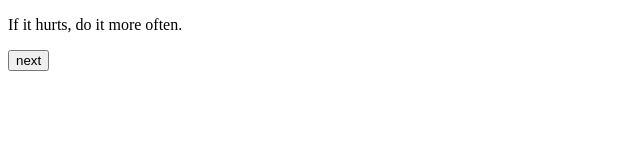
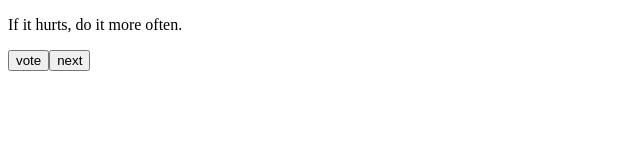
Before and after one commit to TheJiahao/fullstack, a React (Vite) app in the folder osa1/anekdootit/: page / in a window 1280 px wide. Shown: the top 160 px of the page, without its empty margins (0-640 px from the left). Built offline with nearby package versions, Linux system fonts and the light colour scheme.

Commit message:
Lisää t1.13

```diff
--- a/osa1/anekdootit/src/App.jsx
+++ b/osa1/anekdootit/src/App.jsx
@@ -17,6 +17,9 @@ const App = () => {
   ];
 
   const [selected, setSelected] = useState(0);
+  const [votes, setVotes] = useState(new Uint32Array(anecdotes.length));
+
+  console.log("votes:", votes);
 
   const handleNext = () => {
     const next = getRandomInt(0, anecdotes.length);
@@ -25,10 +28,23 @@ const App = () => {
     setSelected(next);
   };
 
+  const handleVote = () => {
+    console.log("voted:", selected);
+    console.log("votes before:", votes)
+
+    const votes_copy = [...votes];
+    votes_copy[selected] += 1;
+
+    console.log("votes after:", votes_copy)
+
+    setVotes(votes_copy);
+  };
+
   return (
     <div>
       <p>{anecdotes[selected]}</p>
 
+      <button onClick={handleVote}>vote</button>
       <button onClick={handleNext}>next</button>
     </div>
   );
```
